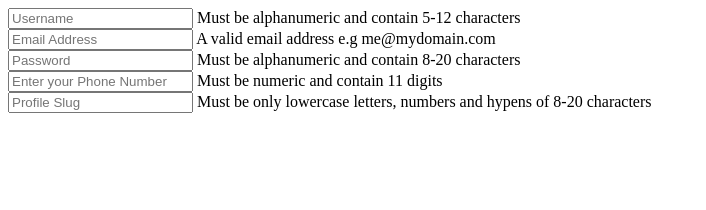
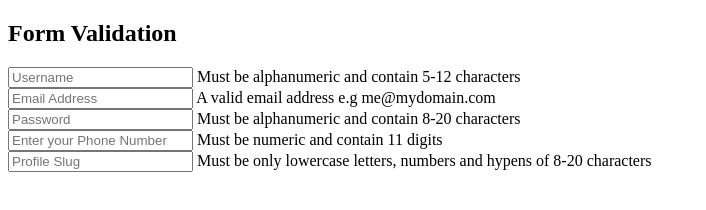
Before and after one commit to Ralatcode/Js-Form-Validation, a plain HTML site: page index.html in a window 1280 px wide. Shown: the whole page, without its empty margins (0-706 px from the left). Drawn offline with Linux system fonts and the light colour scheme.

Commit message:
added form title

```diff
--- a/index.html
+++ b/index.html
@@ -9,6 +9,7 @@
 </head>
 <body>
     <form action="">
+        <h2 class="form-title">Form Validation</h2>
         <div class="input-wrapper">
             <input type="text" name="username" placeholder="Username">
             <span>Must be alphanumeric and contain 5-12 characters</span>
```
